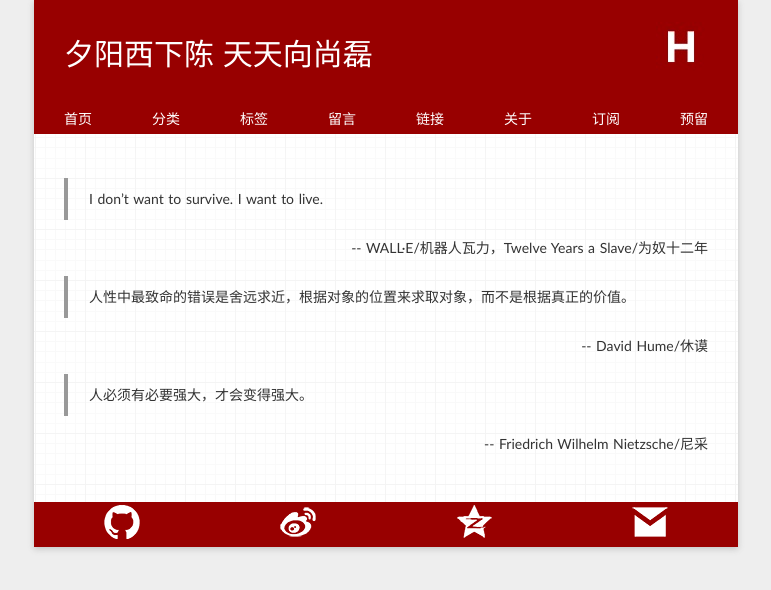
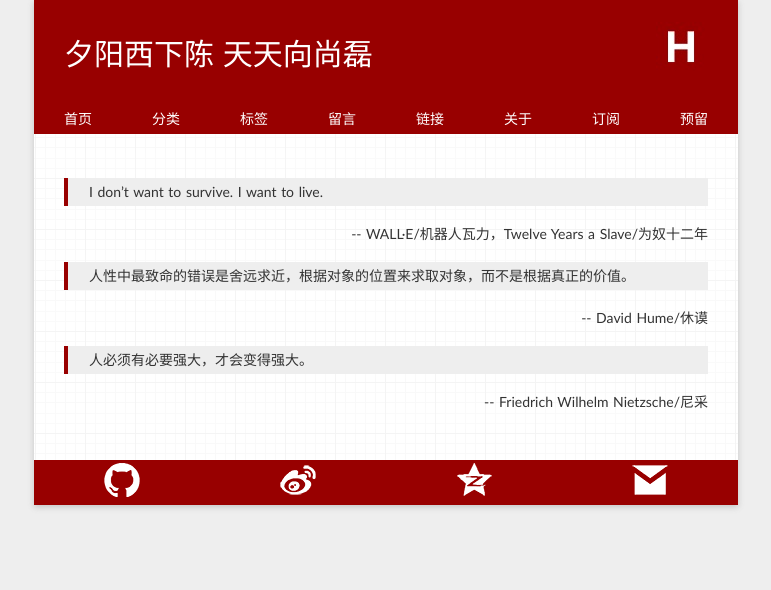
Before and after one commit to Xuezhiyuanlin/herechen.github.io, a Jekyll site: the page built from guestbook/index.md, in a window 1280 px wide. Shown: the top 590 px of the page, without its empty margins (254-1025 px from the left). Built offline with Jekyll 4.4.1, drawn with Linux system fonts in a browser that asks for light colours; some web fonts are replaced; Markdown is read by kramdown in place of the engine named in the settings; comment, search, counter and statistics services are not loaded.

Commit message:
herechen

```diff
--- a/_layouts/default.html
+++ b/_layouts/default.html
@@ -51,7 +51,6 @@
           </ul>
         </div>
       </footer>
-
     </div>
 
     <!--代码高亮prettify-->
--- a/media/css/style.css
+++ b/media/css/style.css
@@ -85,9 +85,7 @@ footer{height: 45px;text-align:center;display:block;}
 /*post info*/
 .meta{font-size:12px;color:#999999;margin: 0 0 5px 0;padding: 5px;line-height: 100%;}
 /*blockquote*/
-blockquote{display:block;text-align:justify;border-left:4px solid #999999;}
-blockquote{margin:1em 0em;padding-left:1.5em;}
-blockquote p{margin:0;padding:.5em 0;}
+blockquote{margin:1em 0em;padding-left:1.5em;display:block;text-align:justify;border-left:4px solid #980000;background: #eee;}
 /* code */
 code,pre{font-family: 'Ubuntu Mono', monospace;}
 pre{overflow: auto;margin:1em 0;font-size:13px;line-height:1.5;}
```
